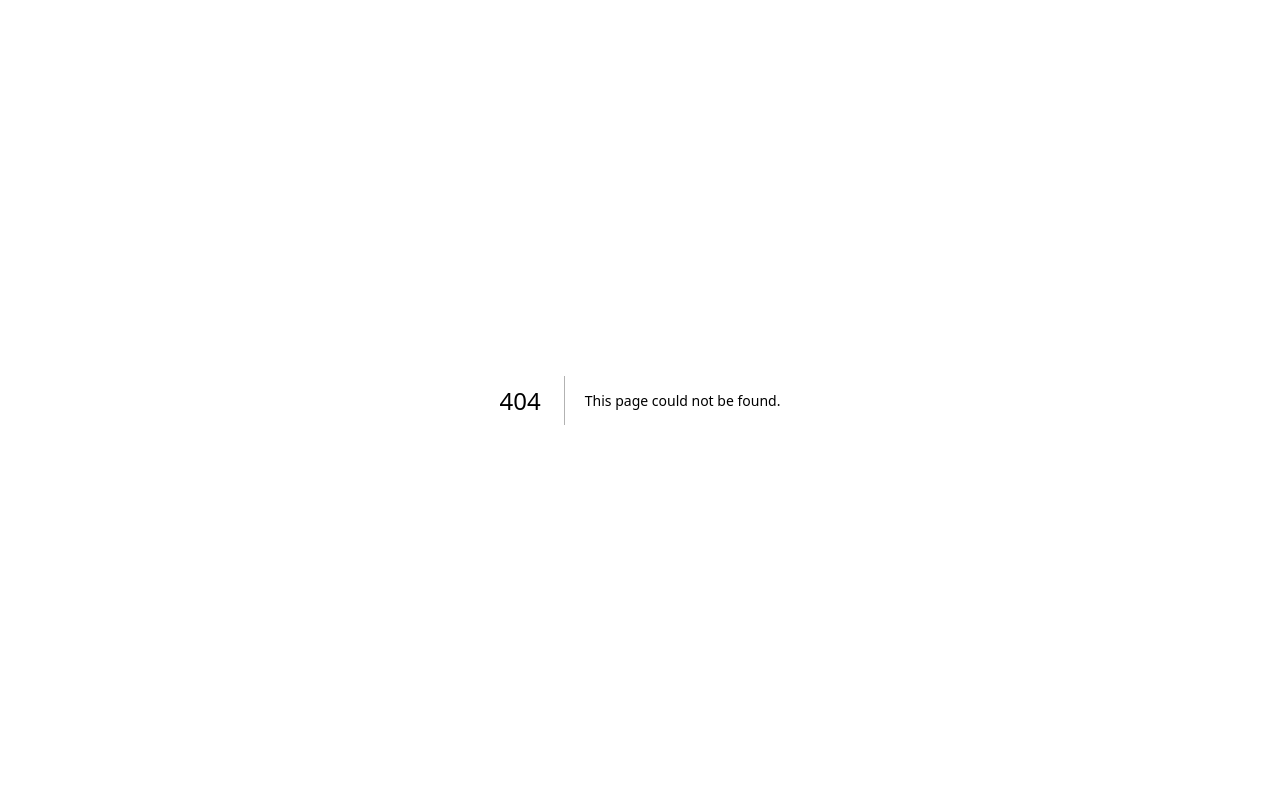
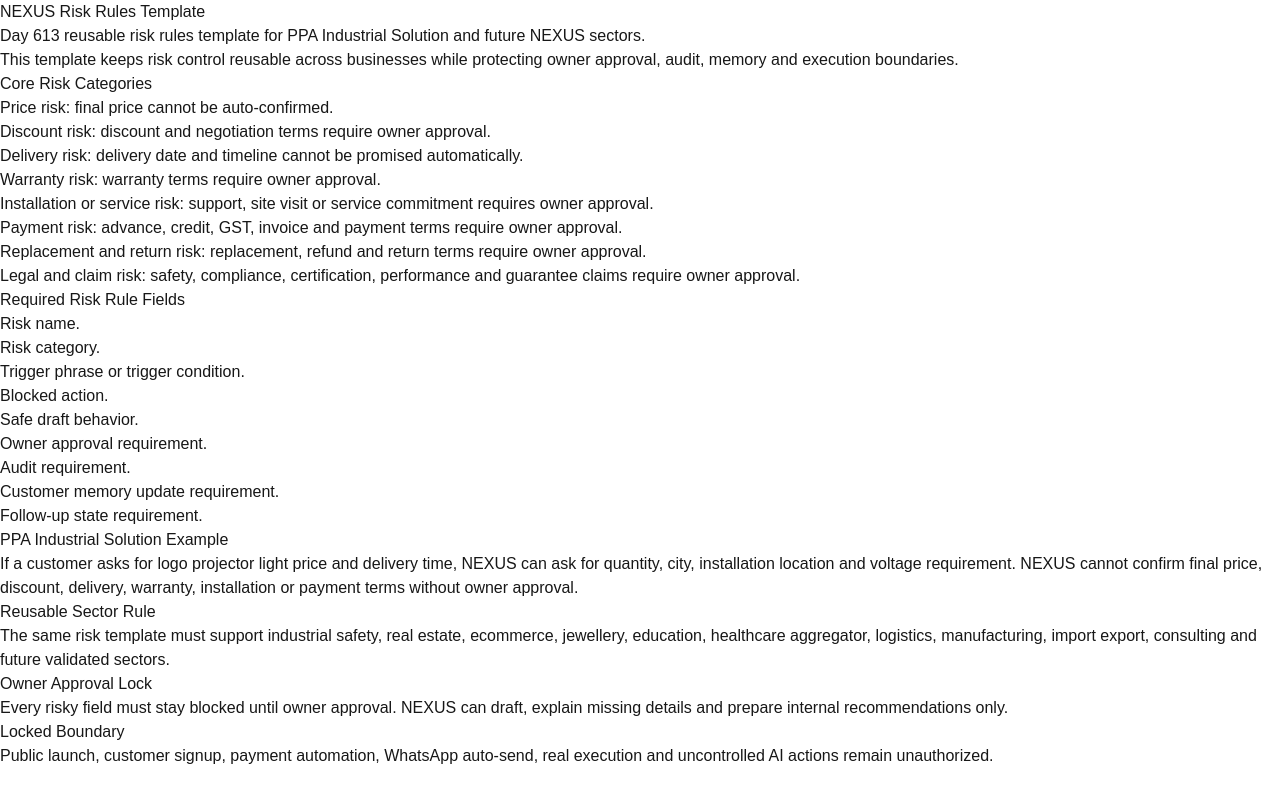
Before and after one commit to celerishealth/NEXUS, a Next.js app in the folder nexus-app/: page /nexus-risk-rules-template in a window 1280 px wide. Before the commit this address had no page. Built offline with nearby package versions, Linux system fonts and the light colour scheme.

Commit message:
Day 613: add risk rules template v1

```diff
--- /dev/null
+++ b/nexus-app/app/nexus-risk-rules-template/page.tsx
@@ -0,0 +1,40 @@
+export default function NexusRiskRulesTemplatePage() {
+  return (
+    <main>
+      <h1>NEXUS Risk Rules Template</h1>
+      <p>Day 613 reusable risk rules template for PPA Industrial Solution and future NEXUS sectors.</p>
+      <p>This template keeps risk control reusable across businesses while protecting owner approval, audit, memory and execution boundaries.</p>
+      <h2>Core Risk Categories</h2>
+      <ul>
+        <li>Price risk: final price cannot be auto-confirmed.</li>
+        <li>Discount risk: discount and negotiation terms require owner approval.</li>
+        <li>Delivery risk: delivery date and timeline cannot be promised automatically.</li>
+        <li>Warranty risk: warranty terms require owner approval.</li>
+        <li>Installation or service risk: support, site visit or service commitment requires owner approval.</li>
+        <li>Payment risk: advance, credit, GST, invoice and payment terms require owner approval.</li>
+        <li>Replacement and return risk: replacement, refund and return terms require owner approval.</li>
+        <li>Legal and claim risk: safety, compliance, certification, performance and guarantee claims require owner approval.</li>
+      </ul>
+      <h2>Required Risk Rule Fields</h2>
+      <ul>
+        <li>Risk name.</li>
+        <li>Risk category.</li>
+        <li>Trigger phrase or trigger condition.</li>
+        <li>Blocked action.</li>
+        <li>Safe draft behavior.</li>
+        <li>Owner approval requirement.</li>
+        <li>Audit requirement.</li>
+        <li>Customer memory update requirement.</li>
+        <li>Follow-up state requirement.</li>
+      </ul>
+      <h2>PPA Industrial Solution Example</h2>
+      <p>If a customer asks for logo projector light price and delivery time, NEXUS can ask for quantity, city, installation location and voltage requirement. NEXUS cannot confirm final price, discount, delivery, warranty, installation or payment terms without owner approval.</p>
+      <h2>Reusable Sector Rule</h2>
+      <p>The same risk template must support industrial safety, real estate, ecommerce, jewellery, education, healthcare aggregator, logistics, manufacturing, import export, consulting and future validated sectors.</p>
+      <h2>Owner Approval Lock</h2>
+      <p>Every risky field must stay blocked until owner approval. NEXUS can draft, explain missing details and prepare internal recommendations only.</p>
+      <h2>Locked Boundary</h2>
+      <p>Public launch, customer signup, payment automation, WhatsApp auto-send, real execution and uncontrolled AI actions remain unauthorized.</p>
+    </main>
+  );
+}
```
